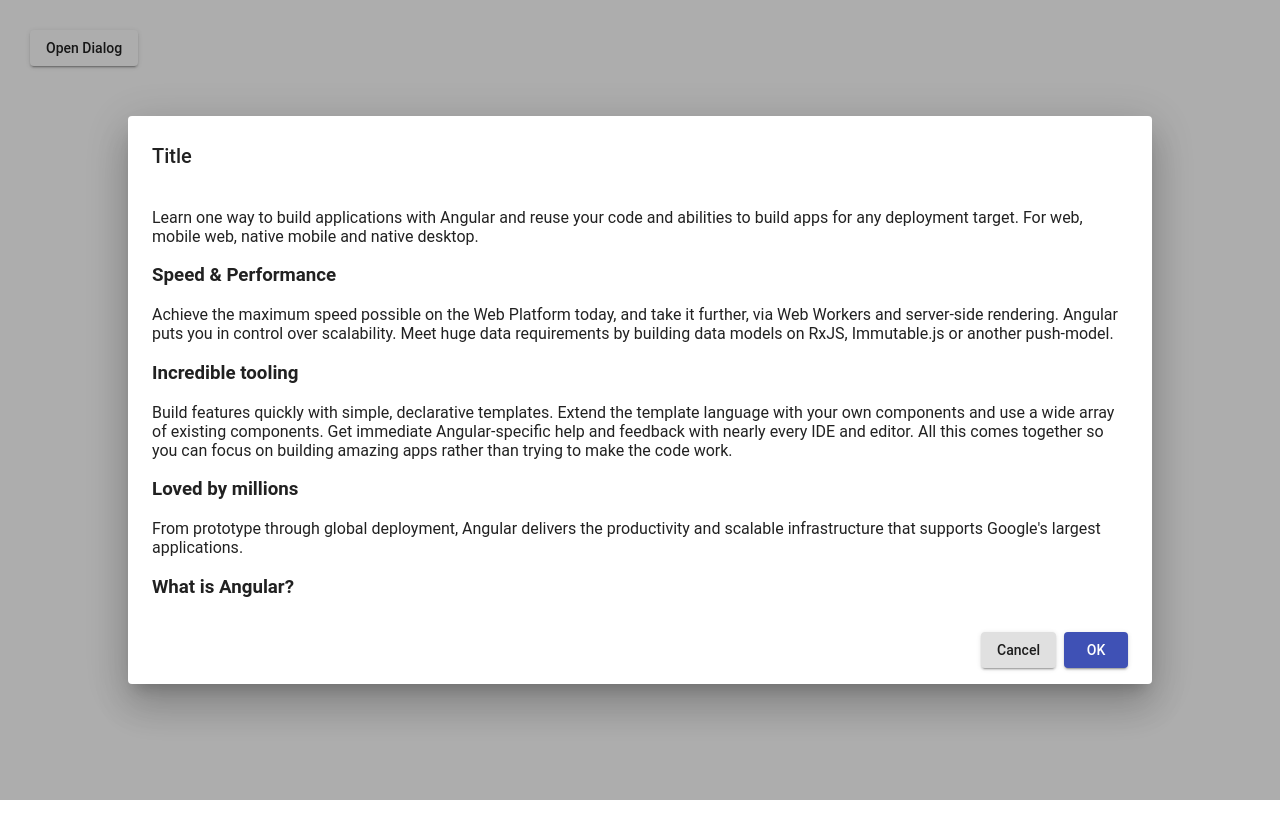
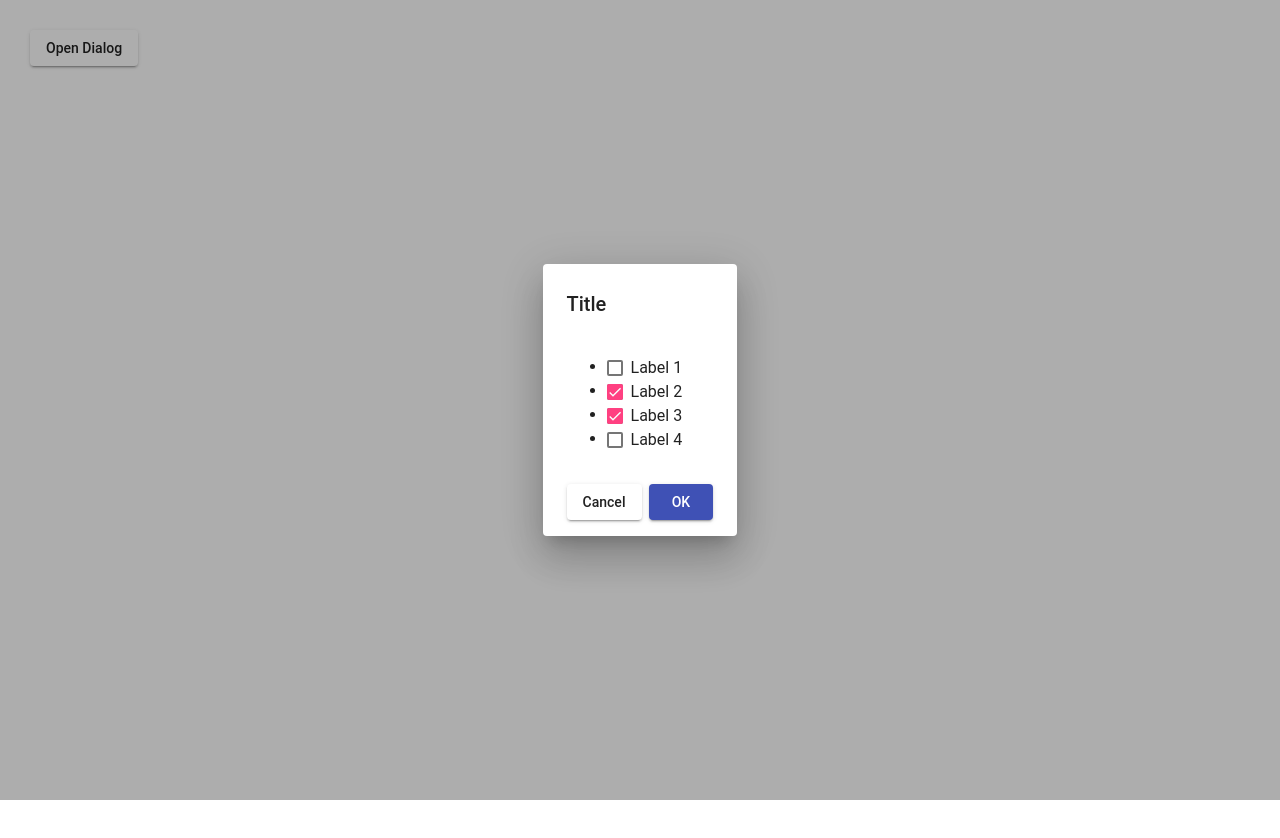
Before and after one commit to Sairam-Reddy/angular-label-dialog-module, an Angular app: page / in a window 1280 px wide. Both pictures are taken after a click on the button "Open Dialog". Shown: the top 838 px of the page. Built offline with nearby package versions, Linux system fonts and the light colour scheme.

Commit message:
3 files modified, 1 added

```diff
--- a/src/app/app.component.ts
+++ b/src/app/app.component.ts
@@ -1,6 +1,7 @@
 import { Component, VERSION } from '@angular/core';
 import { MatDialog } from '@angular/material/dialog';
 import { LabelDialogComponent } from './components/label-dialog/label-dialog.component';
+import { labelDialog } from './components/label-dialog/models/label.model';
 
 @Component({
   selector: 'my-app',
@@ -8,13 +9,21 @@ import { LabelDialogComponent } from './components/label-dialog/label-dialog.com
   styleUrls: ['./app.component.css'],
 })
 export class AppComponent {
-  name = 'Angular ' + VERSION.major;
+  private labels: Array<labelDialog> = [
+    { id: '1', name: 'Label 1', selected: false },
+    { id: '2', name: 'Label 2', selected: true },
+    { id: '3', name: 'Label 3', selected: true },
+    { id: '4', name: 'Label 4', selected: false },
+  ];
 
   constructor(private dialog: MatDialog) {}
 
   public openDialog(): void {
     this.dialog.open(LabelDialogComponent, {
-      data: {},
+      data: {
+        title: 'Window Labels',
+        labels: this.labels,
+      },
     });
   }
 }
--- a/src/app/components/label-dialog/label-dialog.component.html
+++ b/src/app/components/label-dialog/label-dialog.component.html
@@ -1,36 +1,13 @@
 <h2 mat-dialog-title>Title</h2>
 
 <mat-dialog-content>
-  <p>
-    Learn one way to build applications with Angular and reuse your code and
-    abilities to build apps for any deployment target. For web, mobile web,
-    native mobile and native desktop.
-  </p>
-
-  <h3>Speed &amp; Performance</h3>
-  <p>
-    Achieve the maximum speed possible on the Web Platform today, and take it
-    further, via Web Workers and server-side rendering. Angular puts you in
-    control over scalability. Meet huge data requirements by building data
-    models on RxJS, Immutable.js or another push-model.
-  </p>
-
-  <h3>Incredible tooling</h3>
-  <p>
-    Build features quickly with simple, declarative templates. Extend the
-    template language with your own components and use a wide array of existing
-    components. Get immediate Angular-specific help and feedback with nearly
-    every IDE and editor. All this comes together so you can focus on building
-    amazing apps rather than trying to make the code work.
-  </p>
-
-  <h3>Loved by millions</h3>
-  <p>
-    From prototype through global deployment, Angular delivers the productivity
-    and scalable infrastructure that supports Google's largest applications.
-  </p>
-
-  <h3>What is Angular?</h3>
+  <ul>
+    <li *ngFor="let label of data.labels">
+      <mat-checkbox [(ngModel)]="label.selected">
+        {{ label.name }}
+      </mat-checkbox>
+    </li>
+  </ul>
 </mat-dialog-content>
 
 <mat-dialog-actions align="end">
--- a/src/app/components/label-dialog/label-dialog.component.ts
+++ b/src/app/components/label-dialog/label-dialog.component.ts
@@ -1,5 +1,6 @@
 import { Component, OnInit, Inject, EventEmitter } from '@angular/core';
 import { MatDialogRef, MAT_DIALOG_DATA } from '@angular/material/dialog';
+import { labelDialog } from './models/label.model';
 
 @Component({
   selector: 'app-label-dialog',
@@ -9,7 +10,11 @@ import { MatDialogRef, MAT_DIALOG_DATA } from '@angular/material/dialog';
 export class LabelDialogComponent implements OnInit {
   constructor(
     private dialogRef: MatDialogRef<LabelDialogComponent>,
-    @Inject(MAT_DIALOG_DATA) data: any
+    @Inject(MAT_DIALOG_DATA)
+    public data: {
+      title: string;
+      labels: Array<labelDialog>;
+    }
   ) {}
 
   public ngOnInit(): void {}
```
Also changed, not shown: src/app/components/label-dialog/models/label.model.ts (added, +8 -0 lines).
